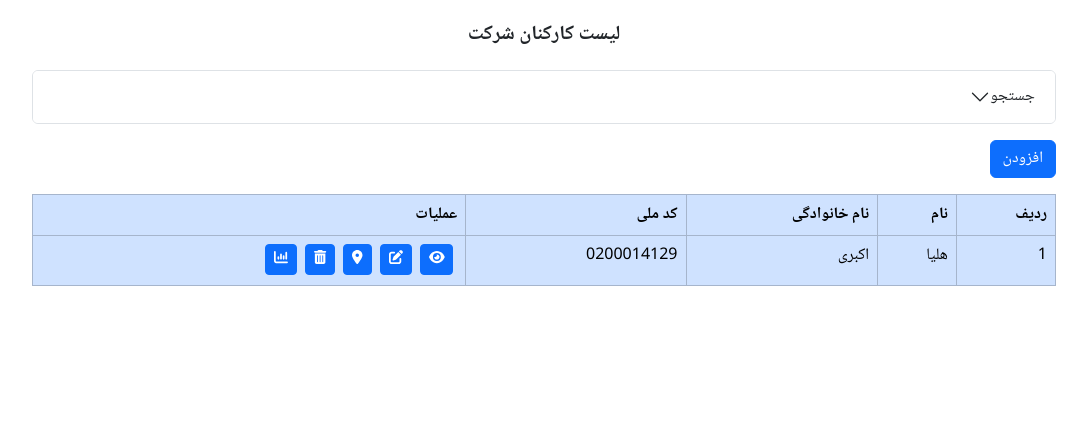
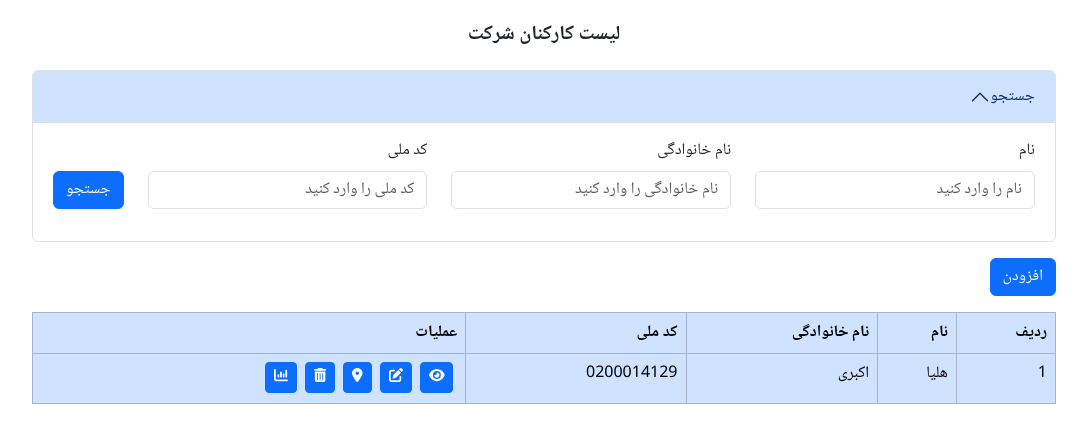
Before and after one commit to heliaakbari/gita-task, a React (Vite) app: page / in a window 1280 px wide. Shown: the top 442 px of the page, without its empty margins (96-1183 px from the left). Built offline with nearby package versions, Linux system fonts and the light colour scheme.

Commit message:
fixed search render

```diff
--- a/src/SearchBar.jsx
+++ b/src/SearchBar.jsx
@@ -3,7 +3,7 @@ import SearchForm from './SearchForm';
 export default function SearchBar() {
   return (
     <>
-    <Accordion>
+    <Accordion defaultActiveKey="0">
       <Accordion.Item eventKey="0">
         <Accordion.Header>جستجو</Accordion.Header>
         <Accordion.Body>
--- a/src/SearchForm.jsx
+++ b/src/SearchForm.jsx
@@ -22,7 +22,7 @@ export default function SearchForm() {
         <Form.Control type="text" placeholder="کد ملی را وارد کنید" />
       </Form.Group>
         <div className="col-auto my-0  d-flex align-items-end ">
-      <Button type="submit" className="btn btn-primary">جستجو</Button>
+      <Button className="btn btn-primary">جستجو</Button>
     </div>
       </Row>
 
```
